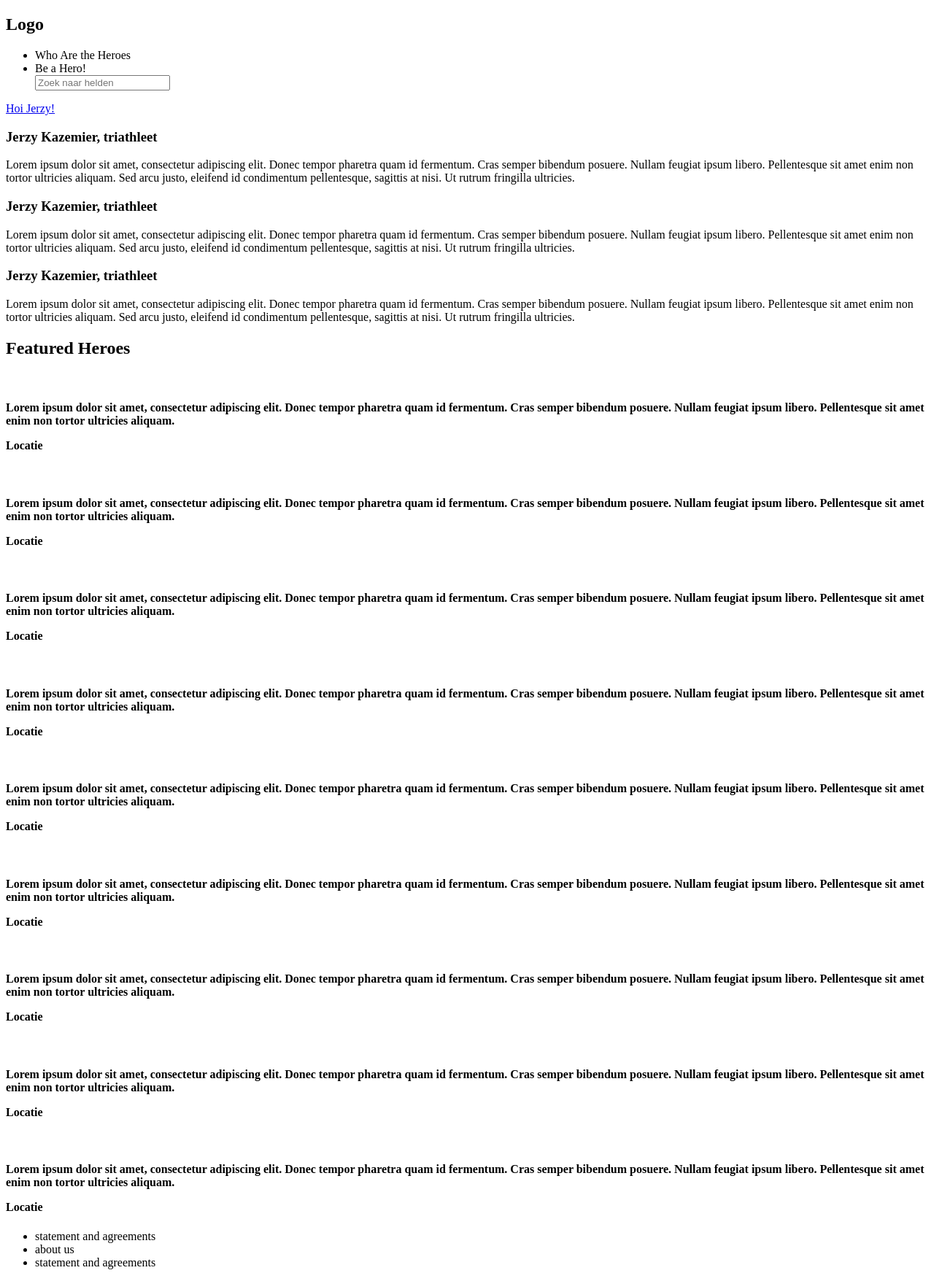
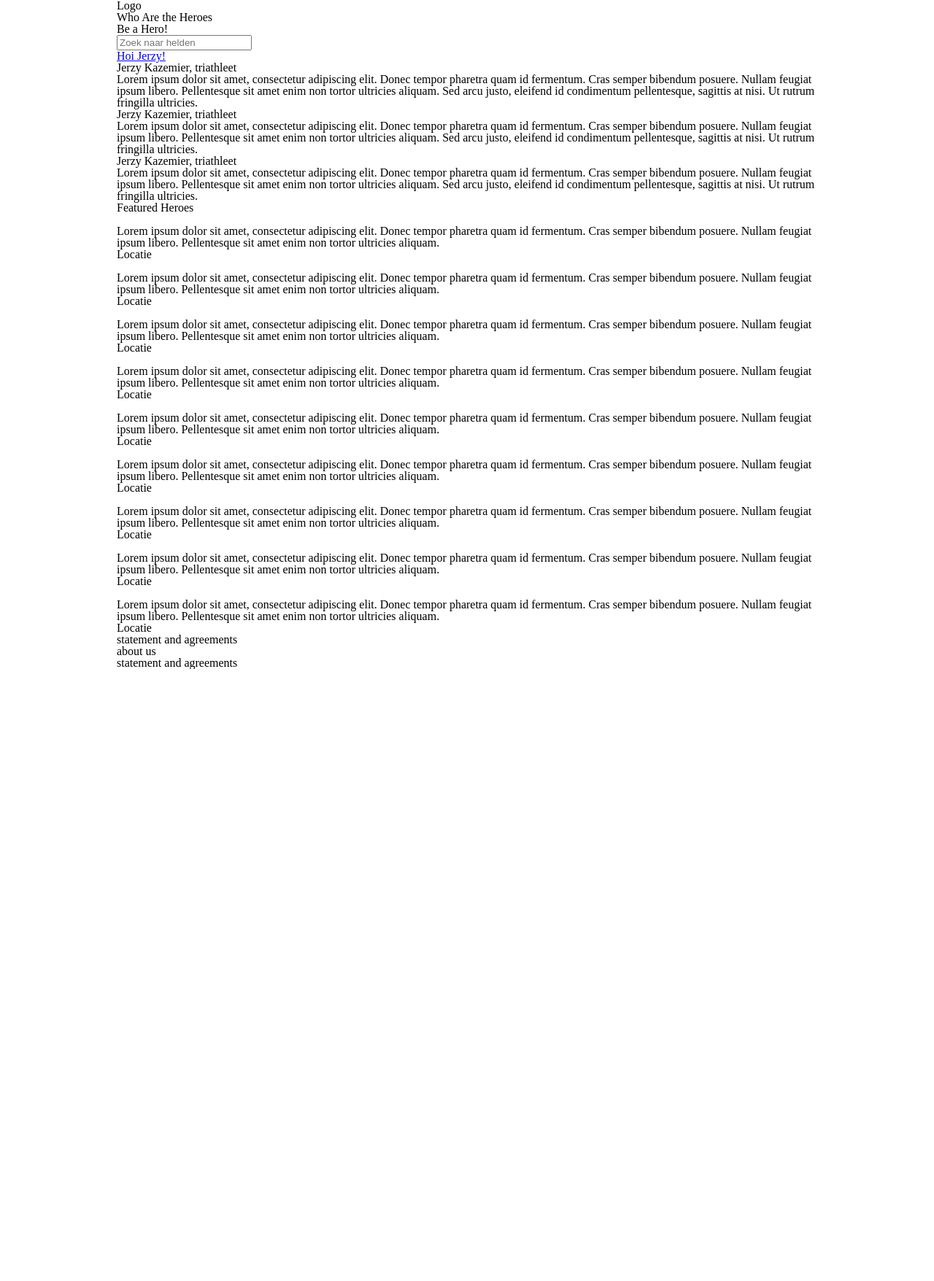
Before and after one commit to stefthoen-archive/hero-app, a PHP site: page / in a window 1280 px wide. Shown: the whole page at 73% size. After the commit the page ends 917 px from the top, so only its background shows below. Run offline with PHP 8.4, Linux system fonts and the light colour scheme.

Commit message:
Adds Compass/Sass

```diff
--- /dev/null
+++ b/_/parts/css_js_includes.php
@@ -0,0 +1 @@
+<link rel="stylesheet" href="_/stylesheets/screen.css">
--- /dev/null
+++ b/_/sass/_grid.scss
@@ -0,0 +1,46 @@
+/* =========== Semantic fluid grid */
+
+/*
+
+    Use '@include grid(12, 2)' to make a column.
+    The first unit (12) is the column width.
+    The second unit (2) is the margin on both sides.
+    The margin will be auto substracted from the column width.
+    So don't recalculate the column width if you change your margin.
+
+    To set different margins on both sides use '@include grid(12, 2, 3)'.
+    You can also use negative margins.
+
+*/
+$grid-columns: 48;
+$max-width: 960px;
+//$break-small: 890px;
+
+$max-width: ($max-width / $font-size-normal) + em;
+$grid-column: 100% / $grid-columns;
+
+@mixin col($n: 1) { float: left; width: ($n * $grid-column); }
+@mixin prepend($n: 1) { margin-left: $grid-column * $n }
+@mixin append($n: 1) { margin-right: $grid-column * $n }
+
+@mixin grid($cols: 1, $grid-margin-left: 0, $grid-margin-right: $grid-margin-left) {
+    @include col($cols - ($grid-margin-left + $grid-margin-right));
+    @include prepend($grid-margin-left);
+    @include append($grid-margin-right);
+}
+
+/* Use this mixin to reset your grid by example for your mobile articles */
+@mixin grid-reset {
+    clear: both;
+    float: none;
+    margin-left: 0;
+    margin-right: 0;
+    width: auto;
+}
+
+/* The clearfix mixin is necessary for the floats */
+@mixin clearfix {
+    *zoom: 1;
+    &:before, &:after { display: block; height: 0 !important; line-height: 0; overflow: hidden; visibility: hidden; content:"."; }
+    &:after { clear: both; }
+}
--- /dev/null
+++ b/_/sass/layout/_wrapper.scss
@@ -0,0 +1,4 @@
+.wrapper {
+	max-width: $max-width;
+	margin: 0 auto;
+}
--- a/_/sass/screen.scss
+++ b/_/sass/screen.scss
@@ -4,3 +4,9 @@
  * <link href="/stylesheets/screen.css" media="screen, projection" rel="stylesheet" type="text/css" /> */
 
 @import "compass/reset";
+
+@import "theme/type.scss";
+
+@import "grid.scss";
+
+@import "layout/wrapper.scss";
--- /dev/null
+++ b/_/sass/theme/type.scss
@@ -0,0 +1 @@
+$font-size-normal: 16px;
--- a/_/stylesheets/screen.css
+++ b/_/stylesheets/screen.css
@@ -57,3 +57,23 @@ a img {
 /* line 116, ../../../../../../../Applications/CodeKit.app/Contents/Resources/engines/compass/frameworks/compass/stylesheets/compass/reset/_utilities.scss */
 article, aside, details, figcaption, figure, footer, header, hgroup, menu, nav, section, summary {
   display: block; }
+
+/* =========== Semantic fluid grid */
+/*
+
+    Use '@include grid(12, 2)' to make a column.
+    The first unit (12) is the column width.
+    The second unit (2) is the margin on both sides.
+    The margin will be auto substracted from the column width.
+    So don't recalculate the column width if you change your margin.
+
+    To set different margins on both sides use '@include grid(12, 2, 3)'.
+    You can also use negative margins.
+
+*/
+/* Use this mixin to reset your grid by example for your mobile articles */
+/* The clearfix mixin is necessary for the floats */
+/* line 1, ../sass/layout/_wrapper.scss */
+.wrapper {
+  max-width: 60em;
+  margin: 0 auto; }
--- a/index.php
+++ b/index.php
@@ -3,6 +3,7 @@
 	<head>
 		<meta charset="utf-8">
 		<title>Support a Hero</title>
+		<?php include '_/parts/css_js_includes.php' ?>
 	</head>
 	<body>
 		<div class="wrapper">
```
